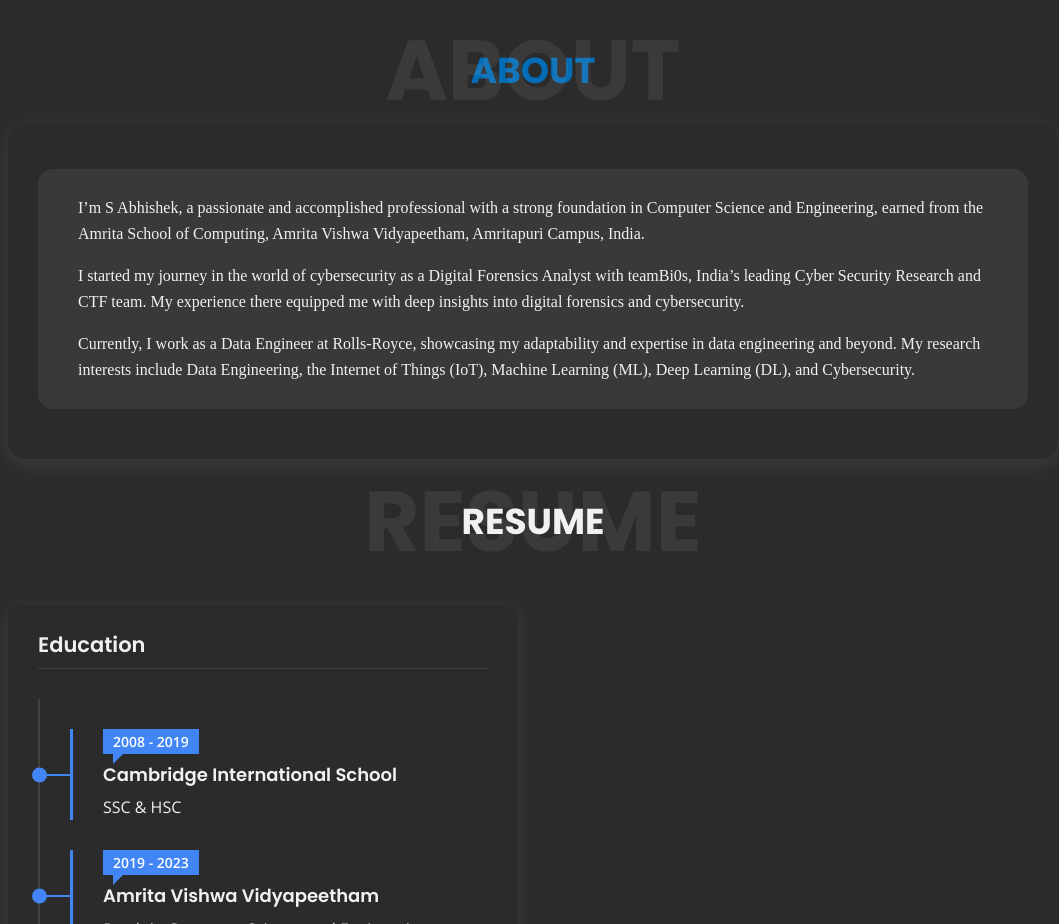
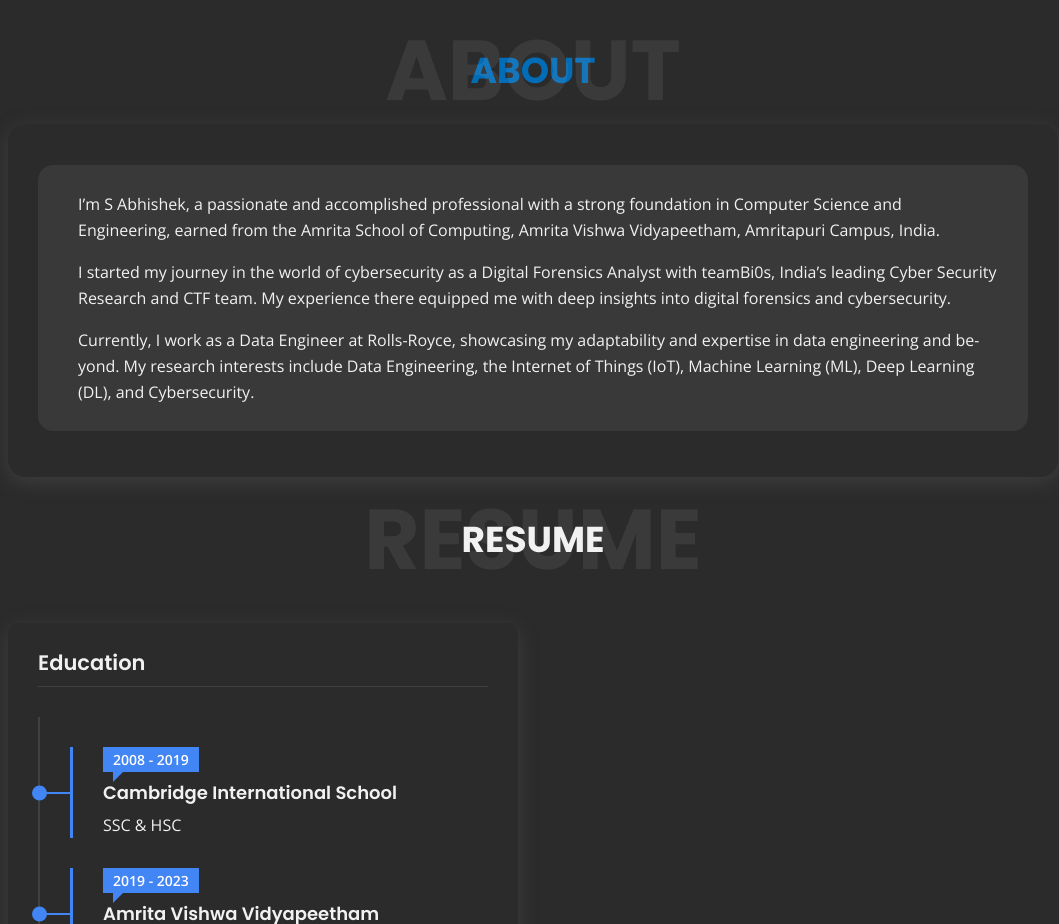
Before and after one commit to a3X3k/a3x3k.github.io, a plain HTML site: page index.html in a window 1280 px wide. Shown: the part 802-1726 px from the top of the page, without its empty margins (207-1266 px from the left). Drawn offline with nearby package versions, Linux system fonts and the light colour scheme.

Commit message:
Update index.html

```diff
--- a/index.html
+++ b/index.html
@@ -20,13 +20,6 @@
     <link rel="stylesheet" href="assets/tempelate-porto/animate.css">
     <link rel="stylesheet" href="assets/tempelate-porto/jquery.fancybox.min.css">
     <link rel="stylesheet" href="assets/tempelate-porto/styles.css">
-
-    <style>
-        .short-description {
-            font-family: 'Times New Roman', Times, serif;
-            font-size: 20px; /* Optional: Adjust the font size */
-        }
-    </style>
 
 </head>
 
```
